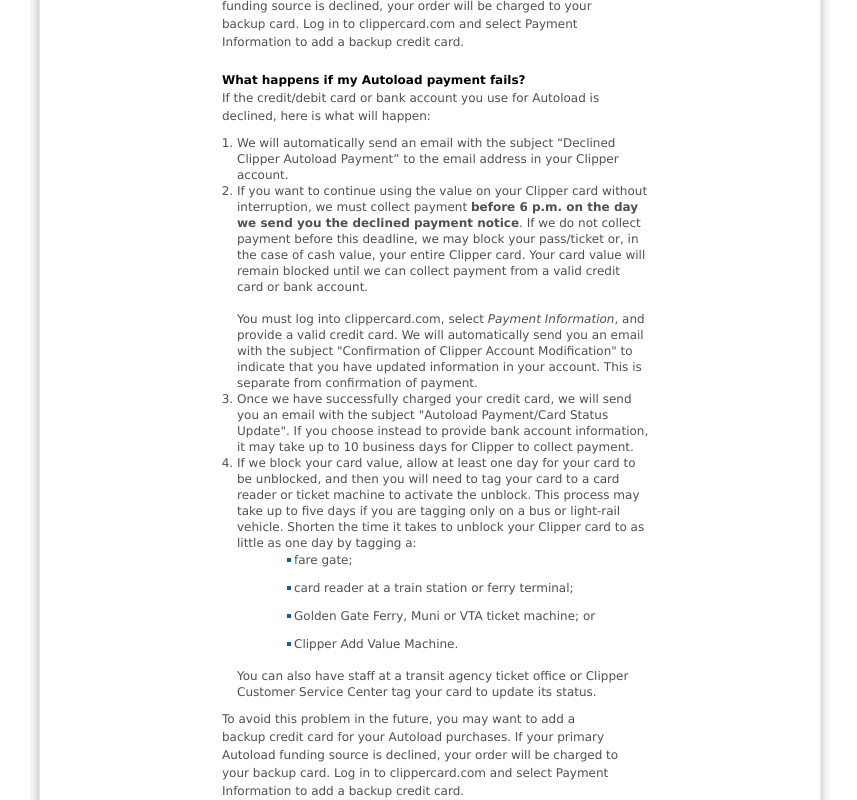
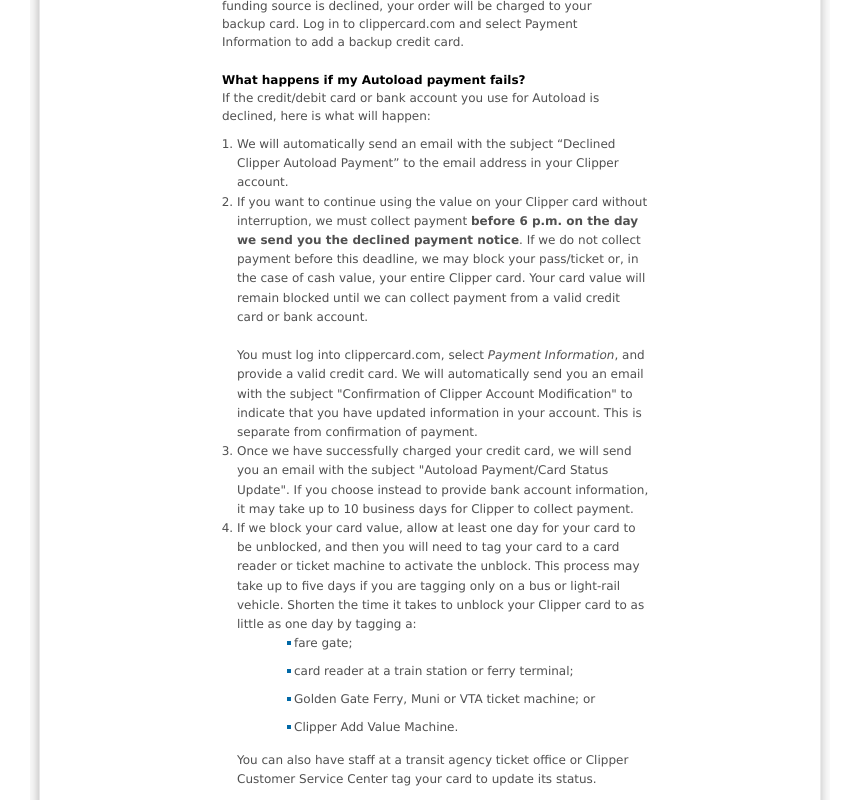
Before and after one commit to steveleathers/Clipper, a plain HTML site: page 20151115/faq.html in a window 1280 px wide. Shown: the part 5320-6120 px from the top of the page, without its empty margins (210-1067 px from the left). Drawn offline with nearby package versions, Linux system fonts and the light colour scheme; a script that the page names is missing.

Commit message:
changed leading and bottom padding

```diff
--- a/20151115/css/screen.css
+++ b/20151115/css/screen.css
@@ -501,8 +501,8 @@ padding: 0 0 5px 50px;
 #mainContent ol {
 	list-style-type: decimal;
 	font-family: "Lucida Grande", Arial, Tahoma, Helvetica, sans-serif;
-	line-height: 1em;
-	padding: 0 0 10px 35px;
+	line-height: 1.2em;
+	padding: 0 0 30px 35px;
 }
 
 
```
